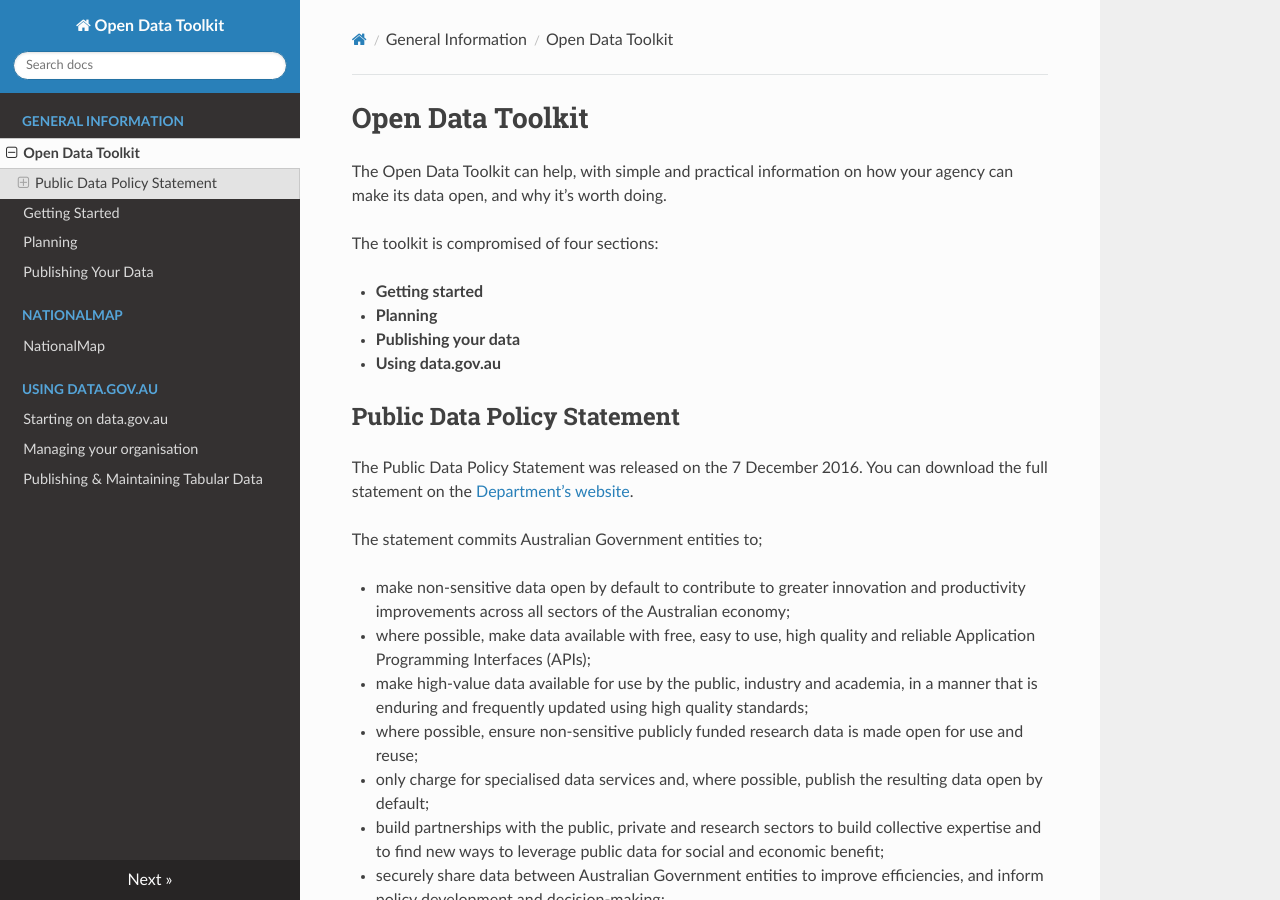
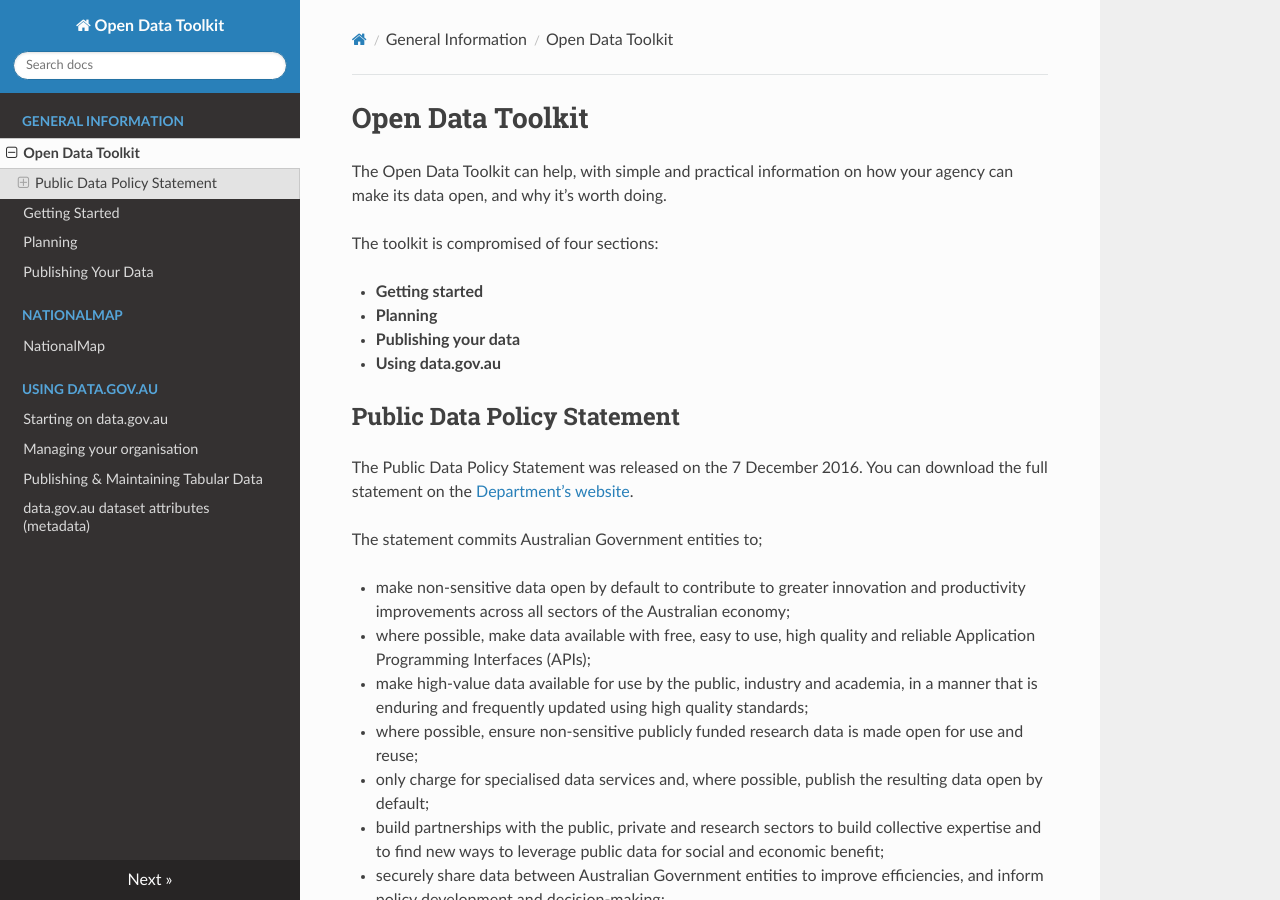
Before and after one commit to ajbar7/allan-toolkit-test, an MkDocs documentation site: the page built from docs/index.md, in a window 1280 px wide and 900 px high. Built offline with MkDocs 1.6.1, drawn with Linux system fonts in a browser that asks for light colours; nearby versions of some CDN libraries; old or Windows-style settings are respelled for this version of MkDocs.

Commit message:
Update mkdocs.yml

```diff
--- a/mkdocs.yml
+++ b/mkdocs.yml
@@ -8,6 +8,7 @@
     - [data-gov-au-starting.md, "Using data.gov.au", "Starting on data.gov.au"]
     - [data-gov-au-managing-org.md, "Using data.gov.au", "Managing your organisation"]
     - [data-gov-au-publishing-tabular-data.md, "Using data.gov.au", "Publishing & Maintaining Tabular Data"]
+    - [data-gov-au-dataset-attributes.md, "Using data.gov.au", "data.gov.au dataset attributes (metadata)"]
 theme: readthedocs
 site_favicon: imgs/favicon.ico
 google_analytics:
```
